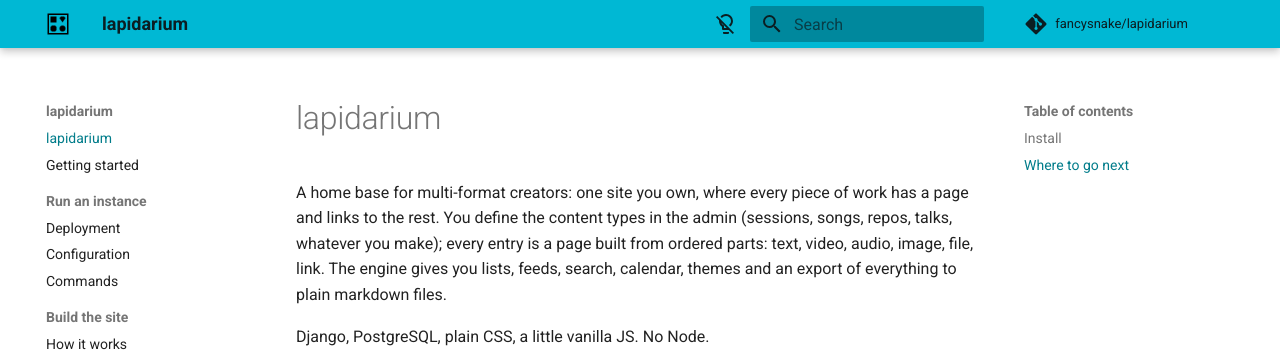
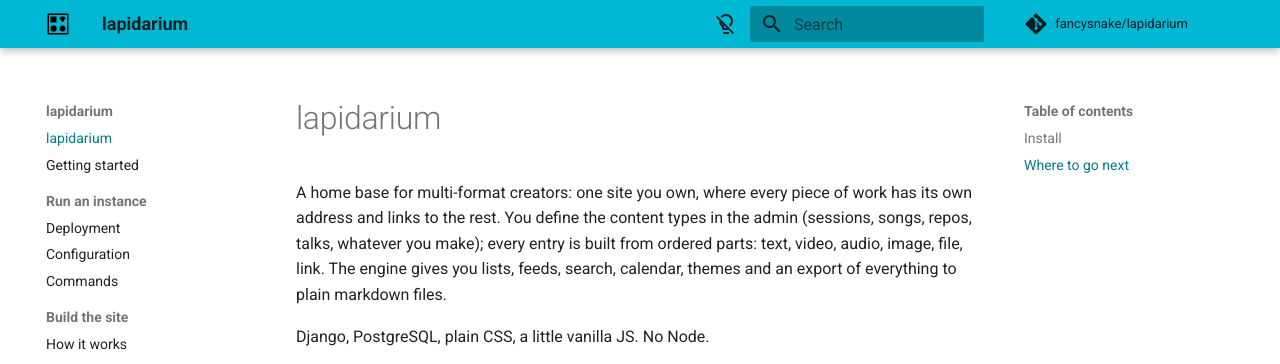
Before and after one commit to fancysnake/lapidarium, an MkDocs documentation site: the page built from docs/index.md, in a window 1280 px wide and 1315 px high. Shown: the top 364 px of the window. Built offline with MkDocs 1.6.1 and Material for MkDocs 9.7.7, drawn with Linux system fonts in a browser that asks for light colours; comment, search, counter and statistics services are not loaded.

Commit message:
chore: act on the review triage

```diff
--- a/README.md
+++ b/README.md
@@ -4,8 +4,8 @@
 
 <!-- --8<-- [start:intro] -->
 A home base for multi-format creators: one site you own, where every piece of
-work has a page and links to the rest. You define the content types in the admin
-(sessions, songs, repos, talks, whatever you make); every entry is a page built
+work has its own address and links to the rest. You define the content types in
+the admin (sessions, songs, repos, talks, whatever you make); every entry is built
 from ordered parts: text, video, audio, image, file, link. The engine gives you
 lists, feeds, search, calendar, themes and an export of everything to
 plain markdown files.
--- a/mkdocs.yml
+++ b/mkdocs.yml
@@ -1,6 +1,6 @@
 site_name: lapidarium
 site_url: https://lapidarium.fancysnake.dev
-site_description: "Self-hosted home base for multi-format creators: content types defined in the admin, every piece a linked page, markdown export. Django, PostgreSQL, zero Node."
+site_description: "Self-hosted home base for multi-format creators: admin-defined content types, every piece at its own address, markdown export. Django, PostgreSQL, zero Node."
 repo_url: https://github.com/fancysnake/lapidarium
 repo_name: fancysnake/lapidarium
 copyright: MIT
--- a/pyproject.toml
+++ b/pyproject.toml
@@ -1,7 +1,7 @@
 [project]
 name = "lapidarium"
 version = "0.1.0"
-description = "Self-hosted home base for multi-format creators: content types defined in the admin, every piece a linked page, markdown export. Django, PostgreSQL, zero Node."
+description = "Self-hosted home base for multi-format creators: admin-defined content types, every piece at its own address, markdown export. Django, PostgreSQL, zero Node."
 authors = [{ name = "Radosław Ganczarek", email = "radoslaw@ganczarek.in" }]
 license = { text = "MIT" }
 readme = "README.md"
```
